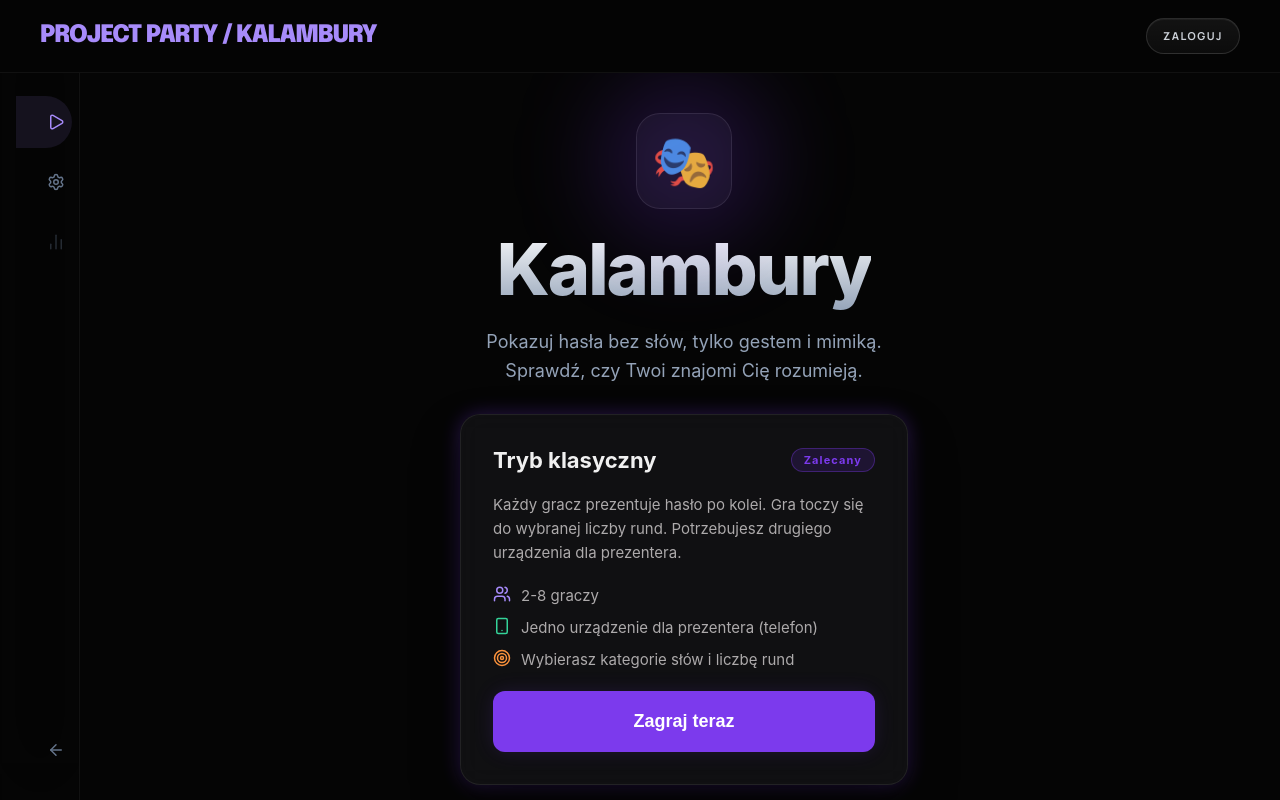
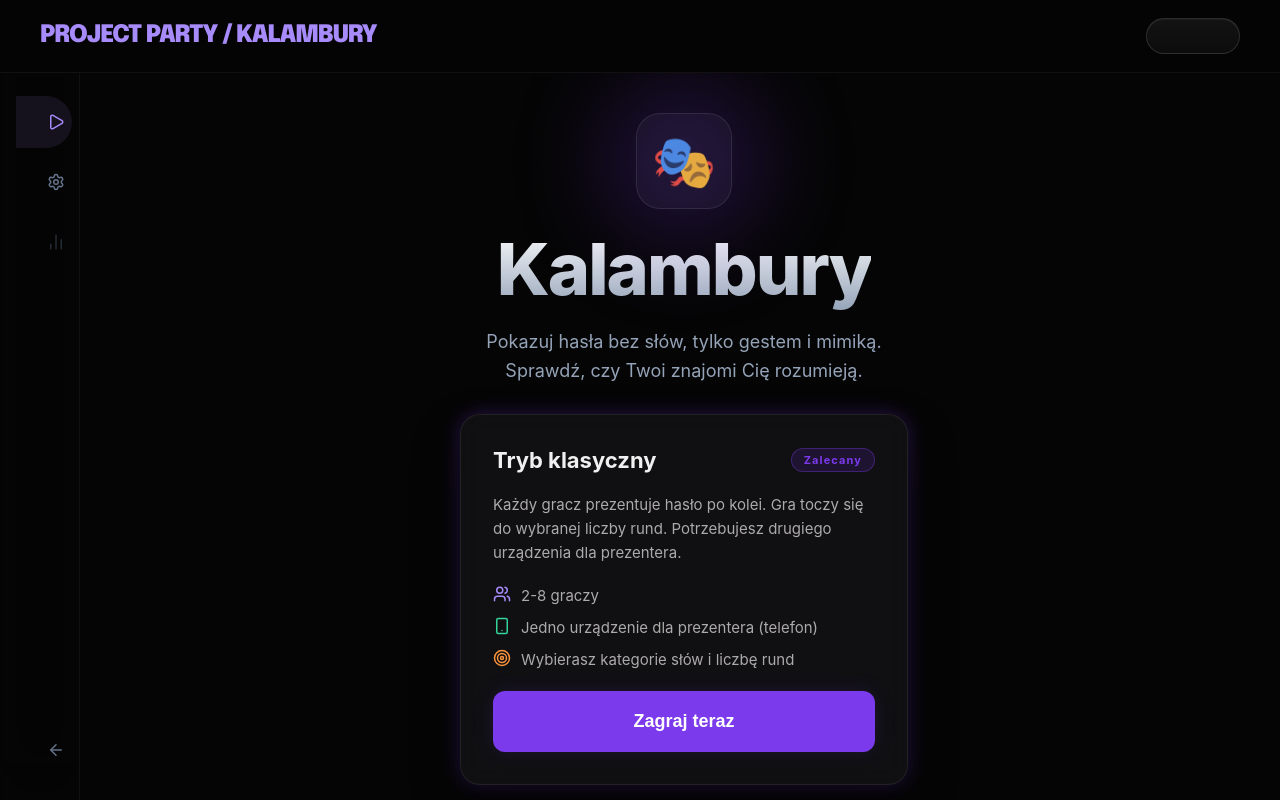
Before and after one commit to CiuTheDEV/Party, a Next.js app in the folder apps/hub/: page /games/charades in a window 1280 px wide. Built offline with nearby package versions, Linux system fonts and the light colour scheme.

Commit message:
feat: add userSlot prop to Topbar and GameShell, wire Clerk UserButton in hub

```diff
--- a/apps/hub/src/app/games/charades/layout.tsx
+++ b/apps/hub/src/app/games/charades/layout.tsx
@@ -17,6 +17,7 @@ import {
   useMenuControls,
   type CharadesMenuView,
 } from '@party/charades'
+import { UserButton } from '@clerk/nextjs'
 import { GameShell, HostNavigationProvider, useHostNavigation } from '@party/ui'
 import type { NavLink, SidebarFooterLink } from '@party/ui'
 import { ArrowLeft, BarChart2, Home, Play, Settings } from 'lucide-react'
@@ -265,6 +266,7 @@ function CharadesLayoutShell({ children }: { children: React.ReactNode }) {
         isSidebarFocusVisible={hostNavigation.state.isAwake && menuFocusArea === 'rail'}
         links={links}
         navAriaLabel={`Nawigacja gry ${charadesModule.shell.gameName}`}
+        userSlot={<UserButton />}
       >
         {children}
       </GameShell>
--- a/apps/hub/src/app/page.tsx
+++ b/apps/hub/src/app/page.tsx
@@ -5,6 +5,7 @@ import { useState } from 'react'
 import Link from 'next/link'
 import { Epilogue, Manrope } from 'next/font/google'
 import { Globe, Mail, Share2 } from 'lucide-react'
+import { UserButton } from '@clerk/nextjs'
 import { GameShell, PremiumModal } from '@party/ui'
 import type { NavLink } from '@party/ui'
 import { games, liveGames } from '@/data/games'
@@ -56,6 +57,7 @@ export default function HomePage() {
         navAriaLabel="Nawigacja Hubu"
         onNavigate={setActiveRailHref}
         rootClassName={bodyFont.className}
+        userSlot={<UserButton />}
       >
         <HeroCarousel
           featuredHref={featuredGame?.href}
--- a/packages/ui/src/GameShell/GameShell.tsx
+++ b/packages/ui/src/GameShell/GameShell.tsx
@@ -17,6 +17,7 @@ type GameShellProps = {
   navAriaLabel: string
   onNavigate?: (href: string) => void
   rootClassName?: string
+  userSlot?: React.ReactNode
   children: React.ReactNode
 }
 
@@ -34,11 +35,12 @@ export function GameShell({
   navAriaLabel,
   onNavigate,
   rootClassName,
+  userSlot,
   children,
 }: GameShellProps) {
   return (
     <div className={rootClassName ? `${styles.root} ${rootClassName}` : styles.root}>
-      <Topbar brandLabel={brandLabel} brandHref={brandHref} />
+      <Topbar brandLabel={brandLabel} brandHref={brandHref} userSlot={userSlot} />
       <div className={styles.body}>
         <GameSidebar
           activeHref={activeHref}
--- a/packages/ui/src/Topbar/Topbar.tsx
+++ b/packages/ui/src/Topbar/Topbar.tsx
@@ -1,3 +1,5 @@
+'use client'
+
 import Link from 'next/link'
 import { Epilogue, Manrope } from 'next/font/google'
 import styles from './Topbar.module.css'
@@ -5,12 +7,13 @@ import styles from './Topbar.module.css'
 type TopbarProps = {
   brandHref?: string
   brandLabel: string
+  userSlot?: React.ReactNode
 }
 
 const headingFont = Epilogue({ subsets: ['latin'], weight: ['700', '800', '900'] })
 const bodyFont = Manrope({ subsets: ['latin'], weight: ['400', '500', '600', '700', '800'] })
 
-export function Topbar({ brandHref = '/', brandLabel }: TopbarProps) {
+export function Topbar({ brandHref = '/', brandLabel, userSlot }: TopbarProps) {
   return (
     <header className={styles.topbar}>
       <div className={styles.topbarInner}>
@@ -18,9 +21,11 @@ export function Topbar({ brandHref = '/', brandLabel }: TopbarProps) {
           {brandLabel}
         </Link>
 
-        <button className={`${styles.loginButton} ${bodyFont.className}`} type="button" aria-label="Zaloguj">
-          Zaloguj
-        </button>
+        <div className={`${styles.loginButton} ${bodyFont.className}`}>
+          {userSlot ?? (
+            <a href="/sign-in" aria-label="Zaloguj">Zaloguj</a>
+          )}
+        </div>
       </div>
     </header>
   )
```
